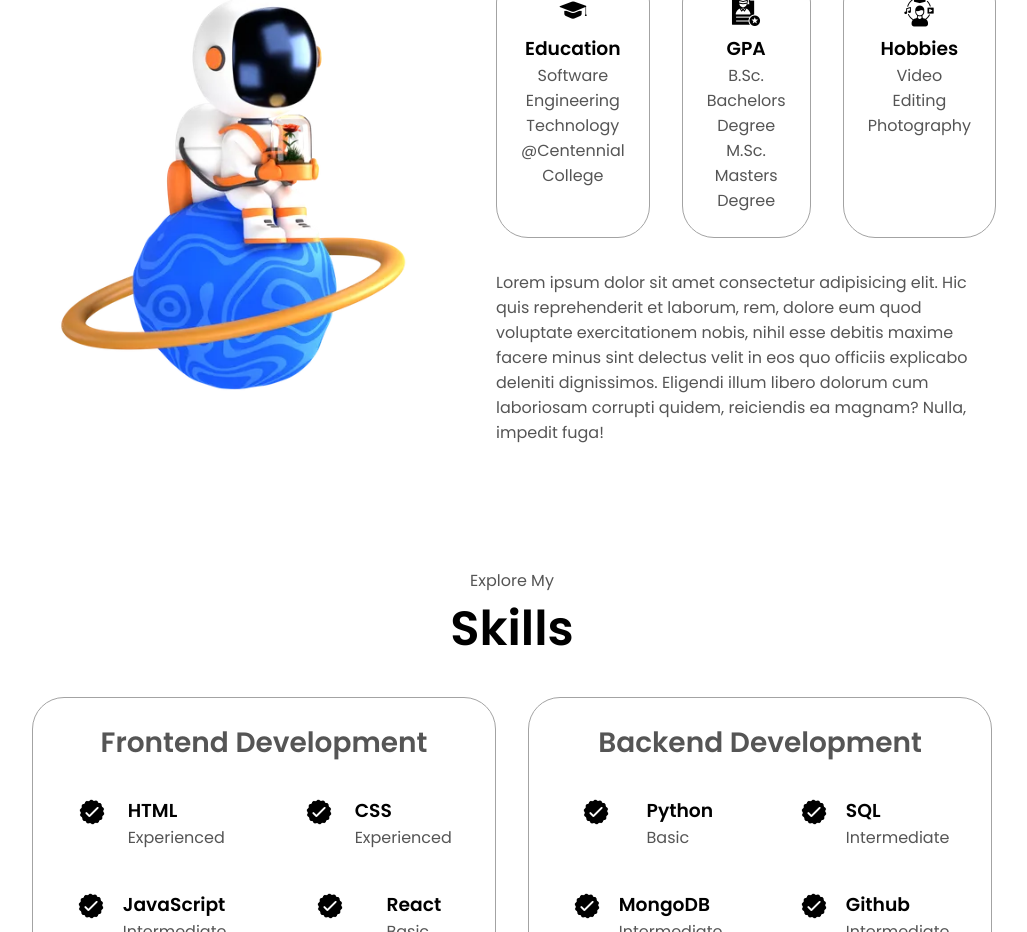
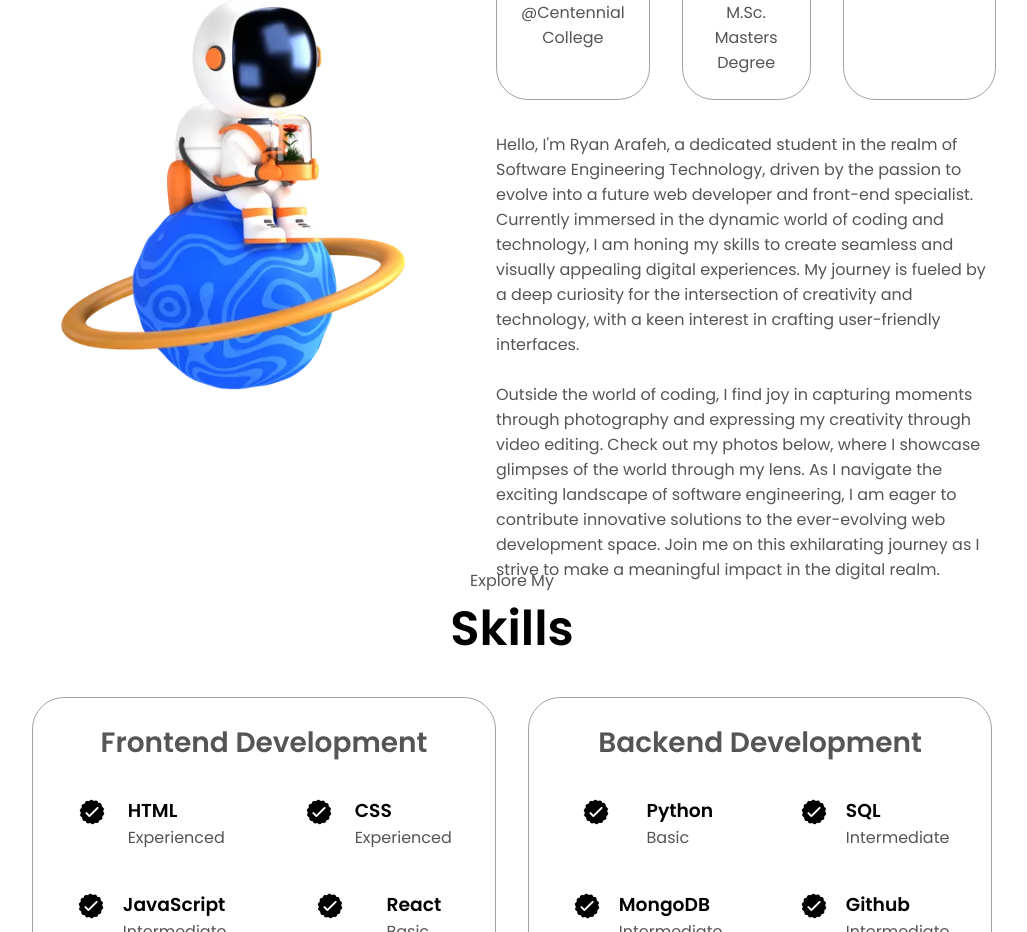
Before and after one commit to issryan/Portfolio, a React (Create React App) app: page / in a window 1280 px wide. Shown: the part 1000-1932 px from the top of the page, without its empty margins (128-1155 px from the left). Built offline with nearby package versions, Linux system fonts and the light colour scheme.

Commit message:
modify: added about me paragraph

```diff
--- a/src/components/about/About.jsx
+++ b/src/components/about/About.jsx
@@ -51,12 +51,9 @@ const About = () => {
           </div>
           <div class="text-container">
             <p>
-              Lorem ipsum dolor sit amet consectetur adipisicing elit. Hic quis
-              reprehenderit et laborum, rem, dolore eum quod voluptate
-              exercitationem nobis, nihil esse debitis maxime facere minus sint
-              delectus velit in eos quo officiis explicabo deleniti dignissimos.
-              Eligendi illum libero dolorum cum laboriosam corrupti quidem,
-              reiciendis ea magnam? Nulla, impedit fuga!
+              Hello, I'm Ryan Arafeh, a dedicated student in the realm of Software Engineering Technology, driven by the passion to evolve into a future web developer and front-end specialist. Currently immersed in the dynamic world of coding and technology, I am honing my skills to create seamless and visually appealing digital experiences. My journey is fueled by a deep curiosity for the intersection of creativity and technology, with a keen interest in crafting user-friendly interfaces.
+              <br/><br/>
+              Outside the world of coding, I find joy in capturing moments through photography and expressing my creativity through video editing. Check out my photos below, where I showcase glimpses of the world through my lens. As I navigate the exciting landscape of software engineering, I am eager to contribute innovative solutions to the ever-evolving web development space. Join me on this exhilarating journey as I strive to make a meaningful impact in the digital realm.
             </p>
           </div>
         </div>
```
